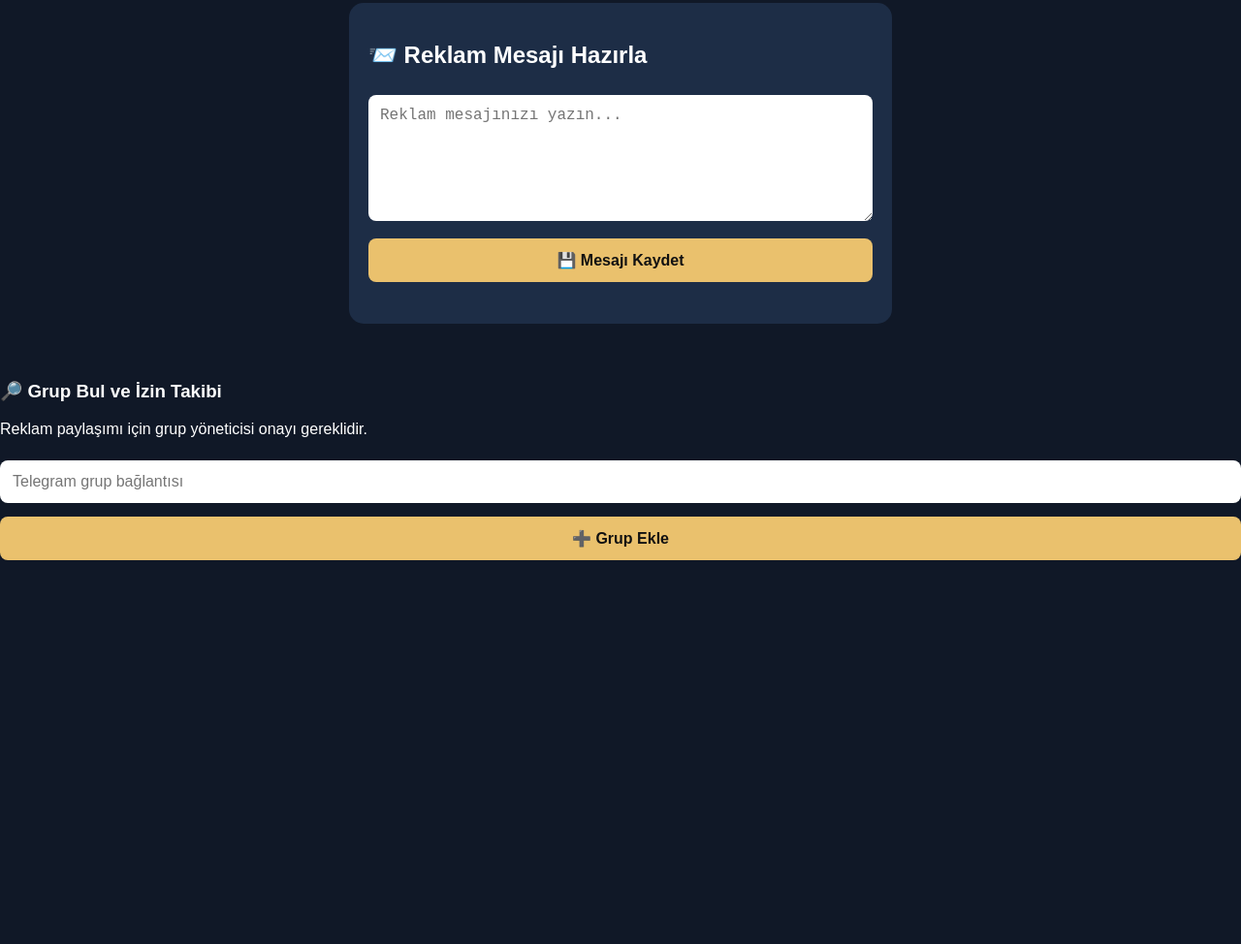
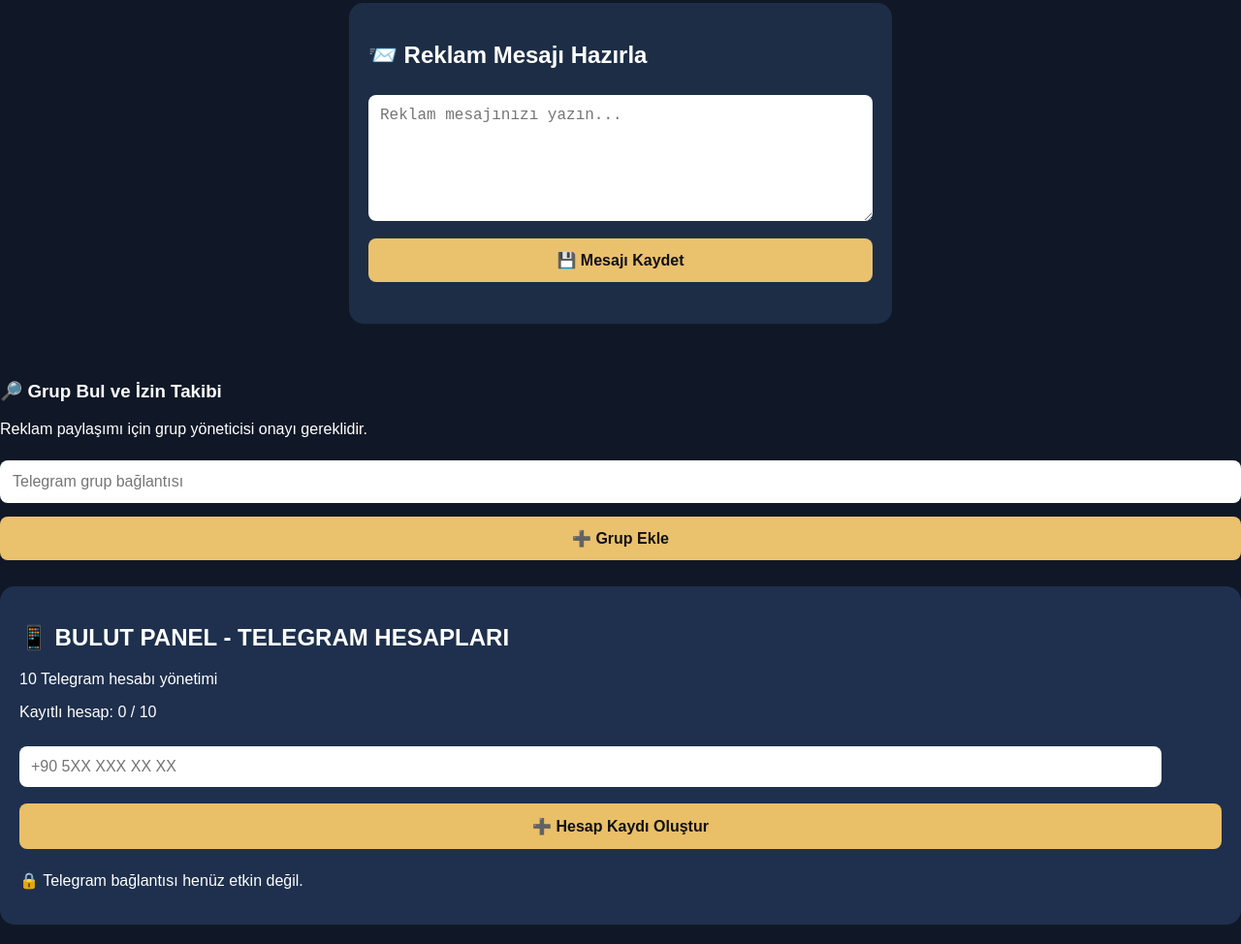
Before and after one commit to muratoktay2133-hub/Reklam-paneli, a plain HTML site: page index.html in a window 1280 px wide. Shown: the part 835-1809 px from the top of the page at 97% size. Before the commit the page ends 1436 px from the top, so only its background shows below. Drawn offline with Linux system fonts and the light colour scheme.

Commit message:
Add Telegram account management section

```diff
--- a/index.html
+++ b/index.html
@@ -207,5 +207,67 @@ function grupEkle() {
   document.getElementById('grupLinki').value = '';
 }
 </script>
+  <section id="telegramHesaplari" style="background:#1e304d;color:white;padding:20px;border-radius:15px;margin:20px 0;">
+
+<h2>📱 BULUT PANEL - TELEGRAM HESAPLARI</h2>
+
+<p>10 Telegram hesabı yönetimi</p>
+
+<p id="hesapSayisi">Kayıtlı hesap: 0 / 10</p>
+
+<input
+type="tel"
+id="telegramNumara"
+placeholder="+90 5XX XXX XX XX"
+style="width:95%;padding:12px;margin:10px 0;border-radius:8px;"
+>
+
+<button onclick="hesapEkle()" style="background:#e9bf68;padding:14px;width:100%;border:0;border-radius:8px;font-weight:bold;">
+➕ Hesap Kaydı Oluştur
+</button>
+
+<p id="hesapUyari"></p>
+
+<ul id="hesapListesi"></ul>
+
+<p>🔒 Telegram bağlantısı henüz etkin değil.</p>
+
+</section>
+
+<script>
+let hesaplar = [];
+
+function hesapEkle() {
+  const numara = document.getElementById("telegramNumara").value.trim();
+  const uyari = document.getElementById("hesapUyari");
+
+  if (hesaplar.length >= 10) {
+    uyari.textContent = "En fazla 10 hesap eklenebilir.";
+    return;
+  }
+
+  if (!/^\+[1-9]\d{7,14}$/.test(numara)) {
+    uyari.textContent = "Numarayı ülke koduyla girin.";
+    return;
+  }
+
+  if (hesaplar.includes(numara)) {
+    uyari.textContent = "Bu numara zaten listede.";
+    return;
+  }
+
+  hesaplar.push(numara);
+
+  document.getElementById("hesapSayisi").textContent =
+    "Kayıtlı hesap: " + hesaplar.length + " / 10";
+
+  const li = document.createElement("li");
+  li.textContent = "Hesap " + hesaplar.length + " - Bağlı değil";
+  document.getElementById("hesapListesi").appendChild(li);
+
+  document.getElementById("telegramNumara").value = "";
+  uyari.textContent = "Taslak kayıt oluşturuldu. Telegram bağlantısı yapılmadı.";
+}
+</script>
 </body>
 </html>
```
